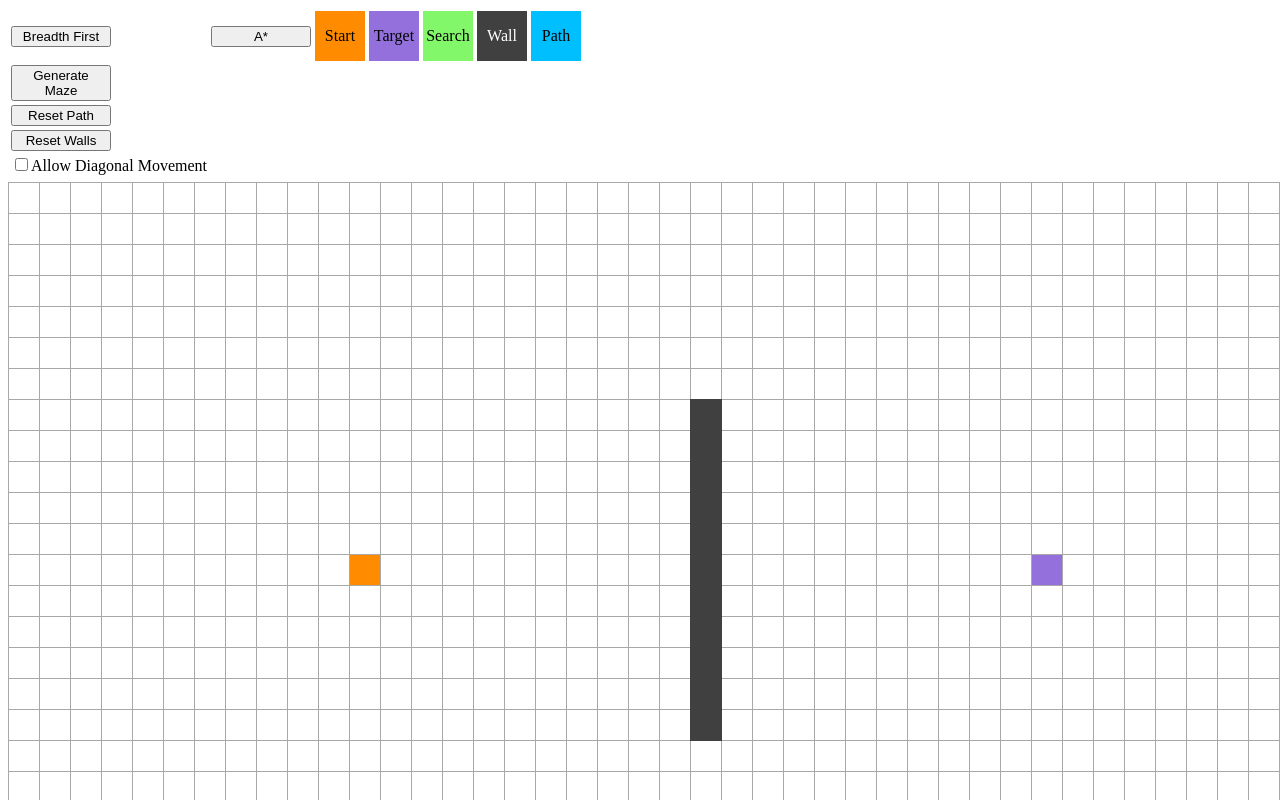
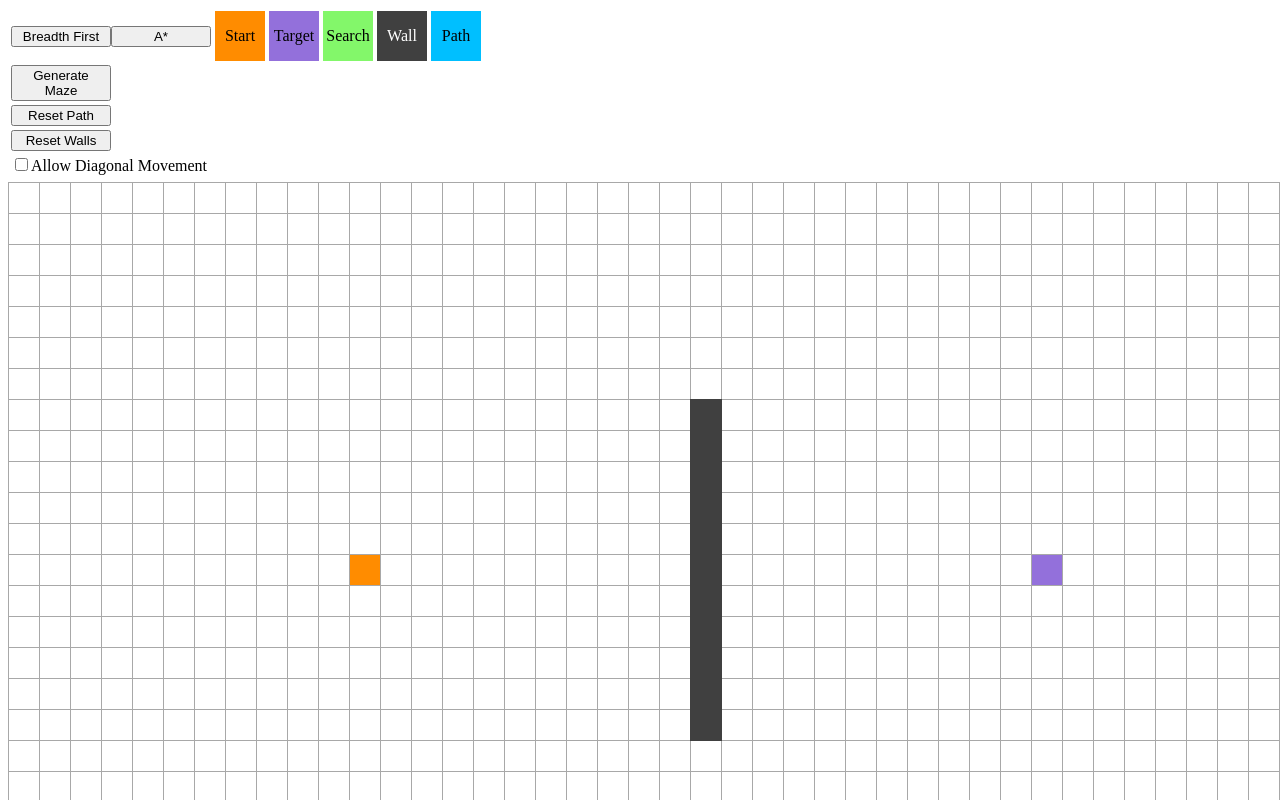
Before and after one commit to otson/Pathfinding-Algorithm-Visualizer, an Angular app: page / in a window 1280 px wide. Shown: the top 800 px of the page. Built offline with nearby package versions, Linux system fonts and the light colour scheme.

Commit message:
adjust button placement

```diff
--- a/src/app/topbar/topbar.component.html
+++ b/src/app/topbar/topbar.component.html
@@ -3,8 +3,6 @@
     <tr>
       <td>
         <button style="width: 100px" (click)="solveBreadthFirst()">Breadth First</button>
-      </td>
-      <td>
         <button style="width: 100px" (click)="solveAStar()">A*</button>
       </td>
       <td>
```
